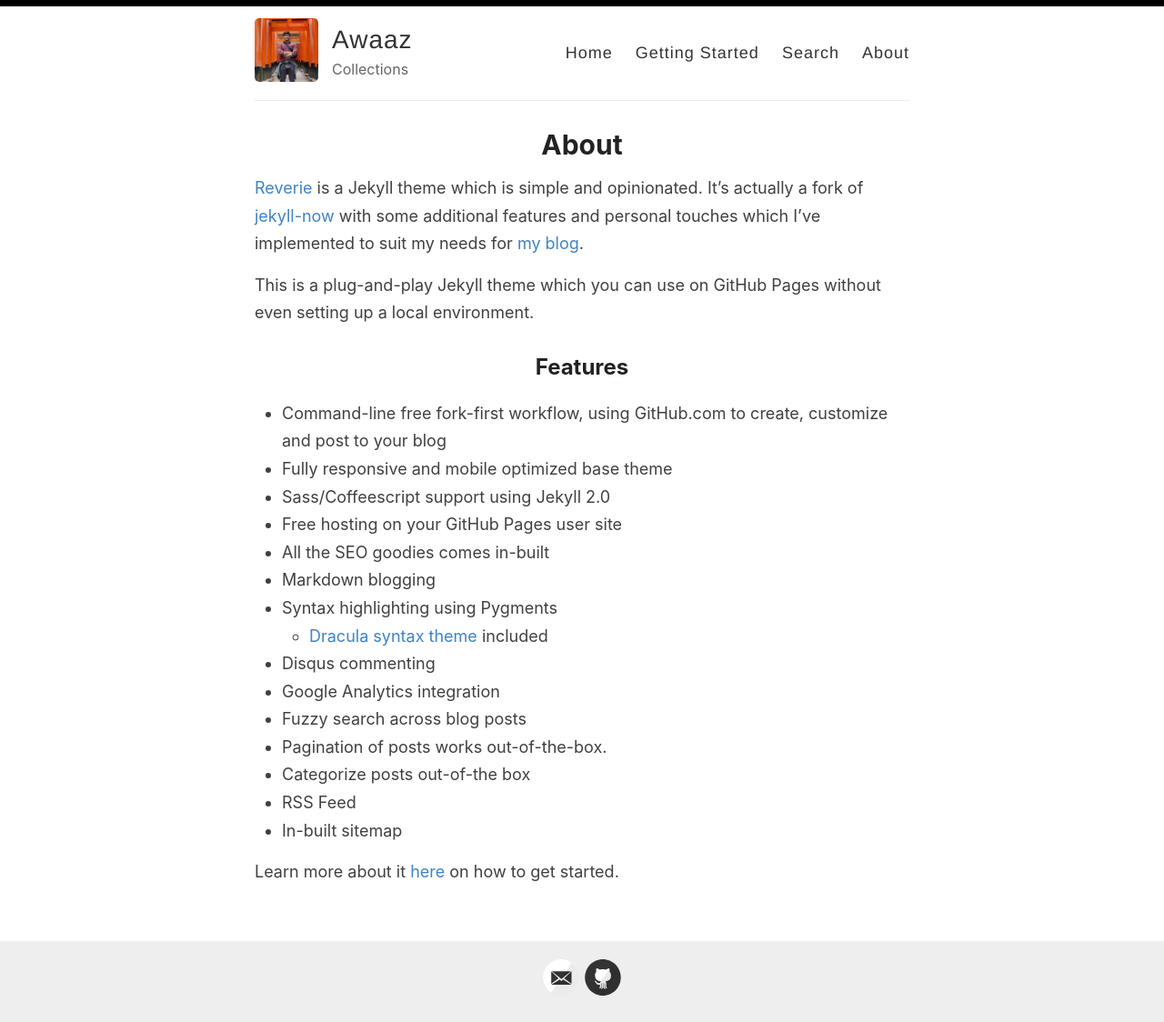
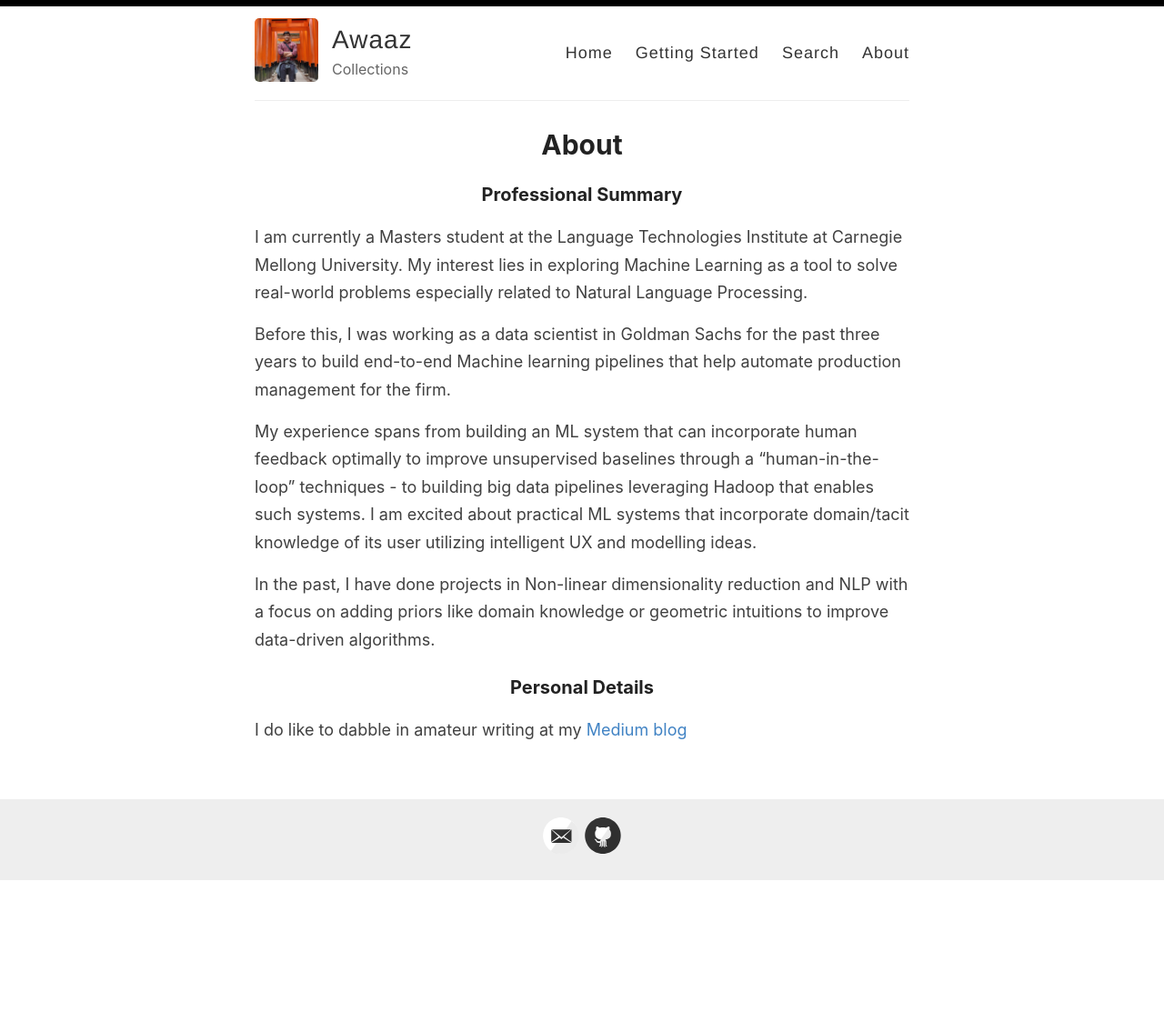
Before and after one commit to ashatabak786/ashatabak786.github.io, a Jekyll site: the page built from _pages/about.md, in a window 1280 px wide. Shown: the whole page at 91% size. Built offline with Jekyll 4.4.1, drawn with Linux system fonts in a browser that asks for light colours; after the commit the page ends 969 px from its top, so only the background shows below that.

Commit message:
first strucutre

```diff
--- a/_pages/about.md
+++ b/_pages/about.md
@@ -4,26 +4,16 @@ title: About
 permalink: /about/
 ---
 
-[Reverie](https://github.com/amitmerchant1990/reverie) is a Jekyll theme which is simple and opinionated. It's actually a fork of [jekyll-now](https://github.com/barryclark/jekyll-now) with some additional features and personal touches which I've implemented to suit my needs for [my blog](https://www.amitmerchant.com).
+### Professional Summary
 
-This is a plug-and-play Jekyll theme which you can use on GitHub Pages without even setting up a local environment.
+I am currently a Masters student at the Language Technologies Institute at Carnegie Mellong University. My interest lies in exploring Machine Learning as a tool to solve real-world problems especially related to Natural Language Processing.
 
-## Features
+Before this, I was working as a data scientist in Goldman Sachs for the past three years to build end-to-end Machine learning pipelines that help automate production management for the firm.
 
-- Command-line free fork-first workflow, using GitHub.com to create, customize and post to your blog
-- Fully responsive and mobile optimized base theme
-- Sass/Coffeescript support using Jekyll 2.0
-- Free hosting on your GitHub Pages user site
-- All the SEO goodies comes in-built
-- Markdown blogging
-- Syntax highlighting using Pygments
-    - [Dracula syntax theme](https://draculatheme.com/) included
-- Disqus commenting
-- Google Analytics integration
-- Fuzzy search across blog posts
-- Pagination of posts works out-of-the-box.
-- Categorize posts out-of-the box
-- RSS Feed
-- In-built sitemap
+My experience spans from building an ML system that can incorporate human feedback optimally to improve unsupervised baselines through a "human-in-the-loop" techniques - to building big data pipelines leveraging Hadoop that enables such systems. I am excited about practical ML systems that incorporate domain/tacit knowledge of its user utilizing intelligent UX and modelling ideas.
 
-Learn more about it [here](https://github.com/amitmerchant1990/reverie) on how to get started.
+In the past, I have done projects in Non-linear dimensionality reduction and NLP with a focus on adding priors like domain knowledge or geometric intuitions to improve data-driven algorithms.
+
+### Personal Details
+
+I do like to dabble in amateur writing at my [Medium blog](https://medium.com/@atabakashfaq)
```
Also changed, not shown: _pages/getting-started.md (deleted, +0 -51 lines), _posts/2020-01-16-A-Start.md (+1 -1 lines).
